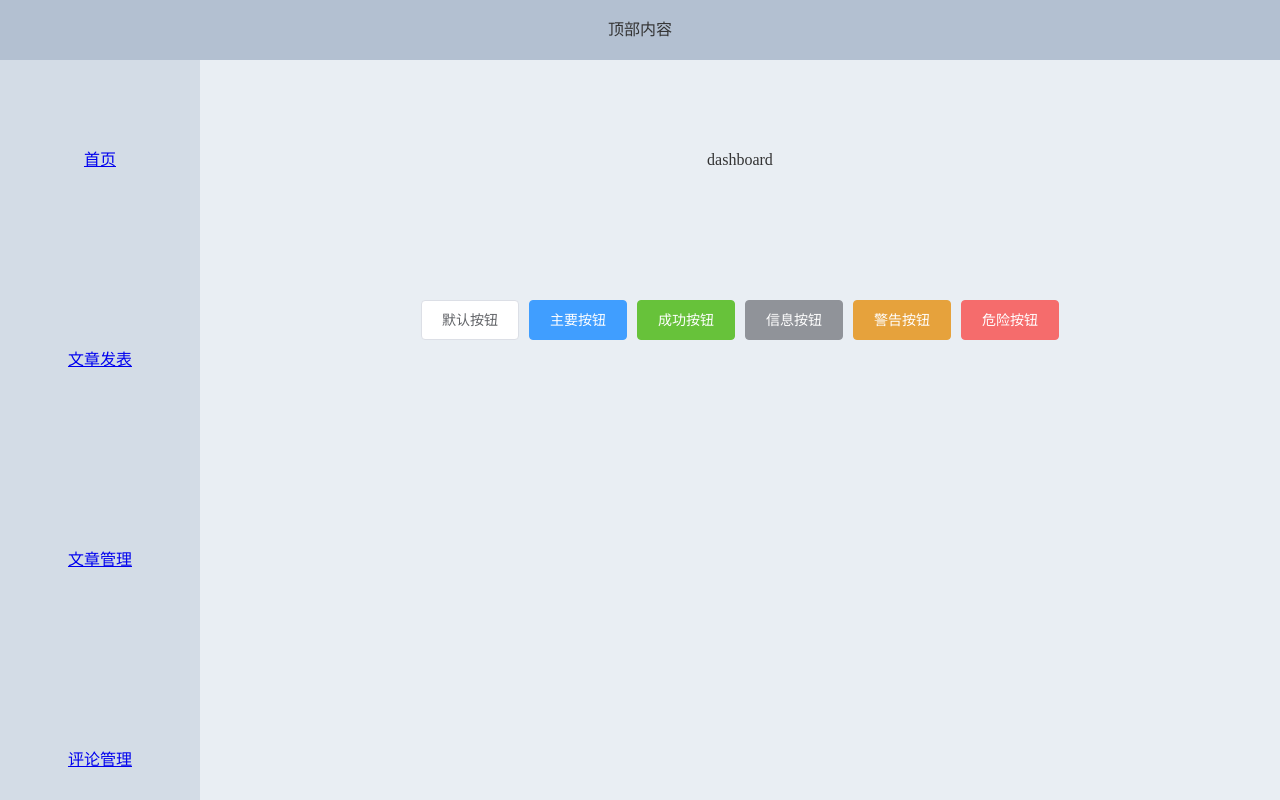
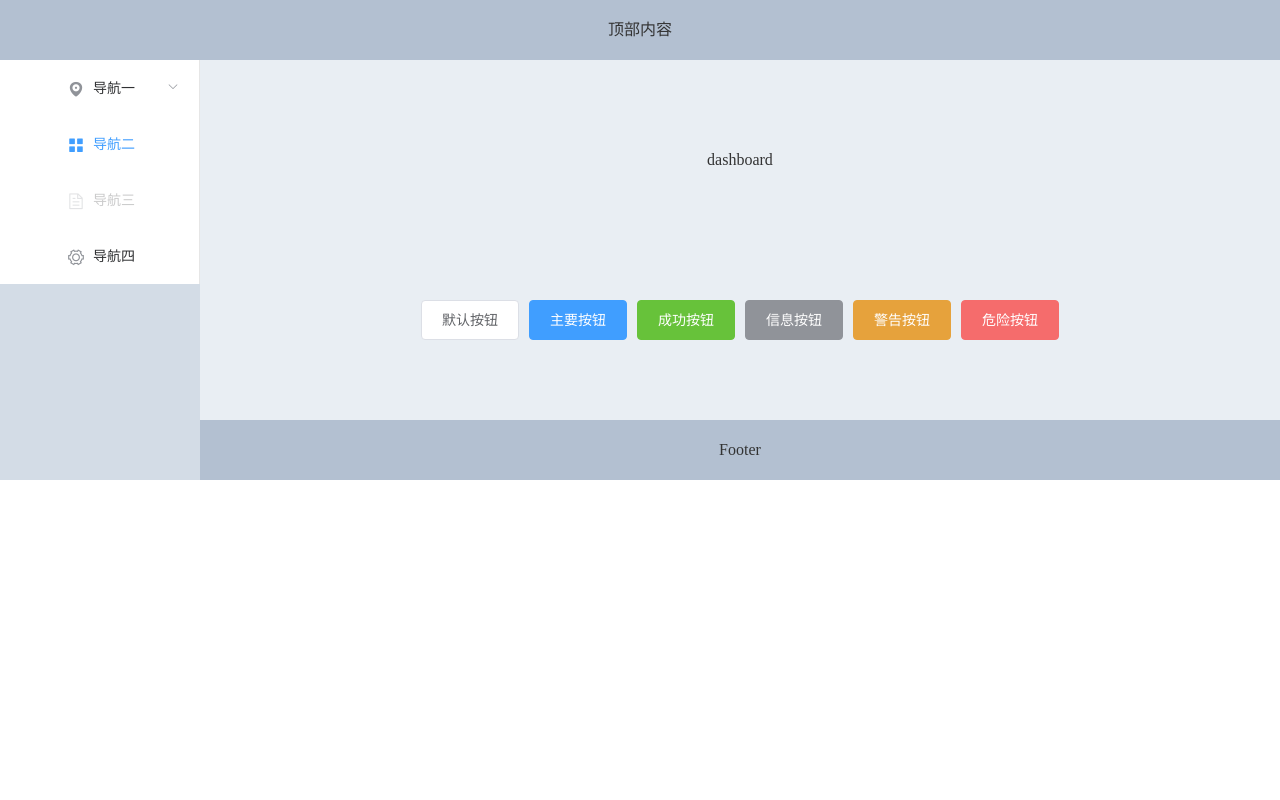
Before and after one commit to shaozk/kblog-ui, a Vue app: page /#/index in a window 1280 px wide. Shown: the top 800 px of the page. Built offline with nearby package versions, Linux system fonts and the light colour scheme.

Commit message:
抽取左侧菜单栏模块

```diff
--- a/src/layout/base-view.vue
+++ b/src/layout/base-view.vue
@@ -3,18 +3,8 @@
     <el-container>
       <el-header>顶部内容</el-header>
       <el-container>
-        <el-aside width="200px">
-          <div class="nav">
-            <router-link to="/index">首页</router-link>
-            <br>
-            <router-link to="/content/post-article">文章发表</router-link>
-            <br>
-            <router-link to="/content/manage-article">文章管理</router-link>
-            <br>
-            <router-link to="/content/manage-comment">评论管理</router-link>
-            <br>
-            <router-link to="/content/manage-image">图片管理</router-link>
-          </div>
+        <el-aside id="left-menu-list-box" width="200px">
+          <left-menu></left-menu>
         </el-aside>
         <el-container>
           <el-main>
@@ -31,7 +21,12 @@
 </template>
 
 <script>
+  export default {
+    mounted() {
+      // dongtaishezhi cebian candan gaodu
 
+    }
+  }
 </script>
 
 <style>
@@ -68,4 +63,5 @@ body > .el-container {
 .el-container:nth-child(7) .el-aside {
   line-height: 320px;
 }
+
 </style>
--- /dev/null
+++ b/src/layout/left-menu.vue
@@ -0,0 +1,50 @@
+<template>
+  <div>
+    <el-menu
+        default-active="2"
+        class="el-menu-vertical-demo"
+        @open="handleOpen"
+        @close="handleClose">
+      <el-submenu index="1">
+        <template slot="title">
+          <i class="el-icon-location"></i>
+          <span>导航一</span>
+        </template>
+        <el-menu-item-group>
+          <template slot="title">分组一</template>
+          <el-menu-item index="1-1">选项1</el-menu-item>
+          <el-menu-item index="1-2">选项2</el-menu-item>
+        </el-menu-item-group>
+        <el-menu-item-group title="分组2">
+          <el-menu-item index="1-3">选项3</el-menu-item>
+        </el-menu-item-group>
+        <el-submenu index="1-4">
+          <template slot="title">选项4</template>
+          <el-menu-item index="1-4-1">选项1</el-menu-item>
+        </el-submenu>
+      </el-submenu>
+      <el-menu-item index="2">
+        <i class="el-icon-menu"></i>
+        <span slot="title">导航二</span>
+      </el-menu-item>
+      <el-menu-item index="3" disabled>
+        <i class="el-icon-document"></i>
+        <span slot="title">导航三</span>
+      </el-menu-item>
+      <el-menu-item index="4">
+        <i class="el-icon-setting"></i>
+        <span slot="title">导航四</span>
+      </el-menu-item>
+    </el-menu>
+  </div>
+</template>
+
+<script>
+export default {
+name: "left-menu"
+}
+</script>
+
+<style scoped>
+
+</style>
--- a/src/main.js
+++ b/src/main.js
@@ -1,11 +1,13 @@
 import Vue from 'vue'
 import App from './App.vue'
 import router from './router'
-
 import ElementUI from 'element-ui'
 import 'element-ui/lib/theme-chalk/index.css'
 
+import leftMenu from './layout/left-menu'
+
 Vue.use(ElementUI)
+Vue.component('leftMenu', leftMenu)
 Vue.config.productionTip = false
 
 new Vue({
```
